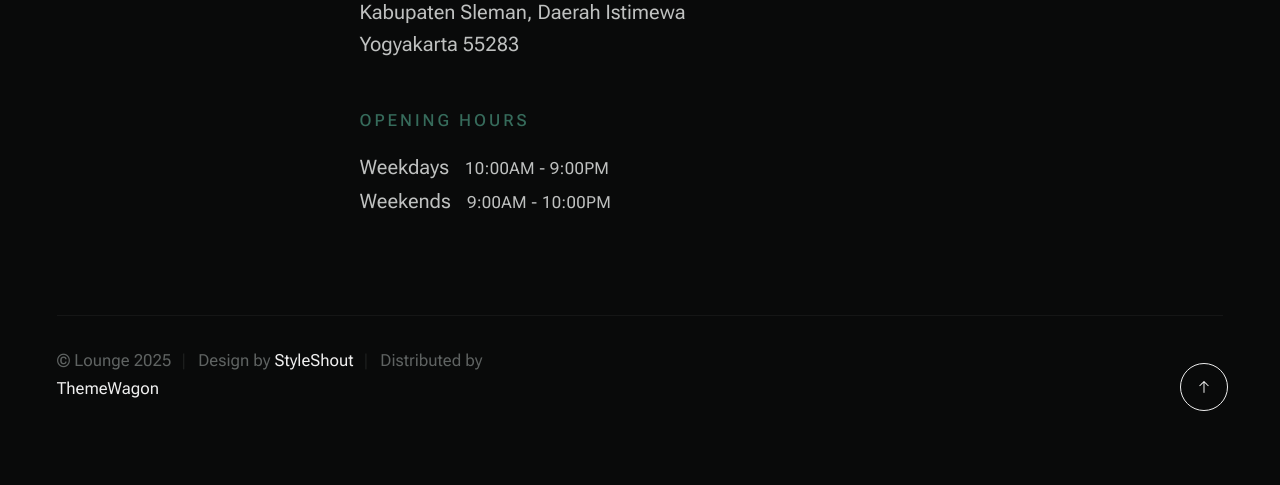
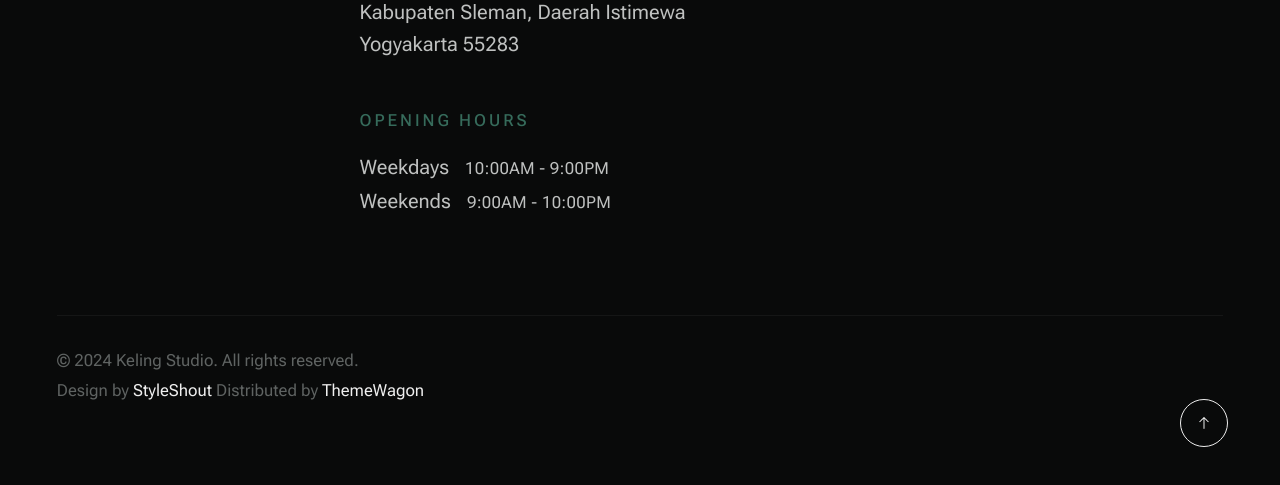
Before and after one commit to rachmadhartono78/Kelingstudio-1.0.0, a plain HTML site: page index.html in a window 1280 px wide. Shown: the part 5695-6180 px from the top of the page. Drawn offline with nearby package versions, Linux system fonts and the light colour scheme; a web font is replaced by a local one.

Commit message:
keling studio copyright

```diff
--- a/index.html
+++ b/index.html
@@ -633,7 +633,8 @@
 
             <div class="column xl-6 lg-12">
                 <p class="ss-copyright">
-                <span>© Lounge 2025</span>
+                &copy; 2024 Keling Studio. All rights reserved.
+                </p>
                 <span>Design by <a href="https://styleshout.com/">StyleShout</a></span>
 
                 Distributed by <a href="https://themewagon.com" target="_blank">ThemeWagon</a>
```
